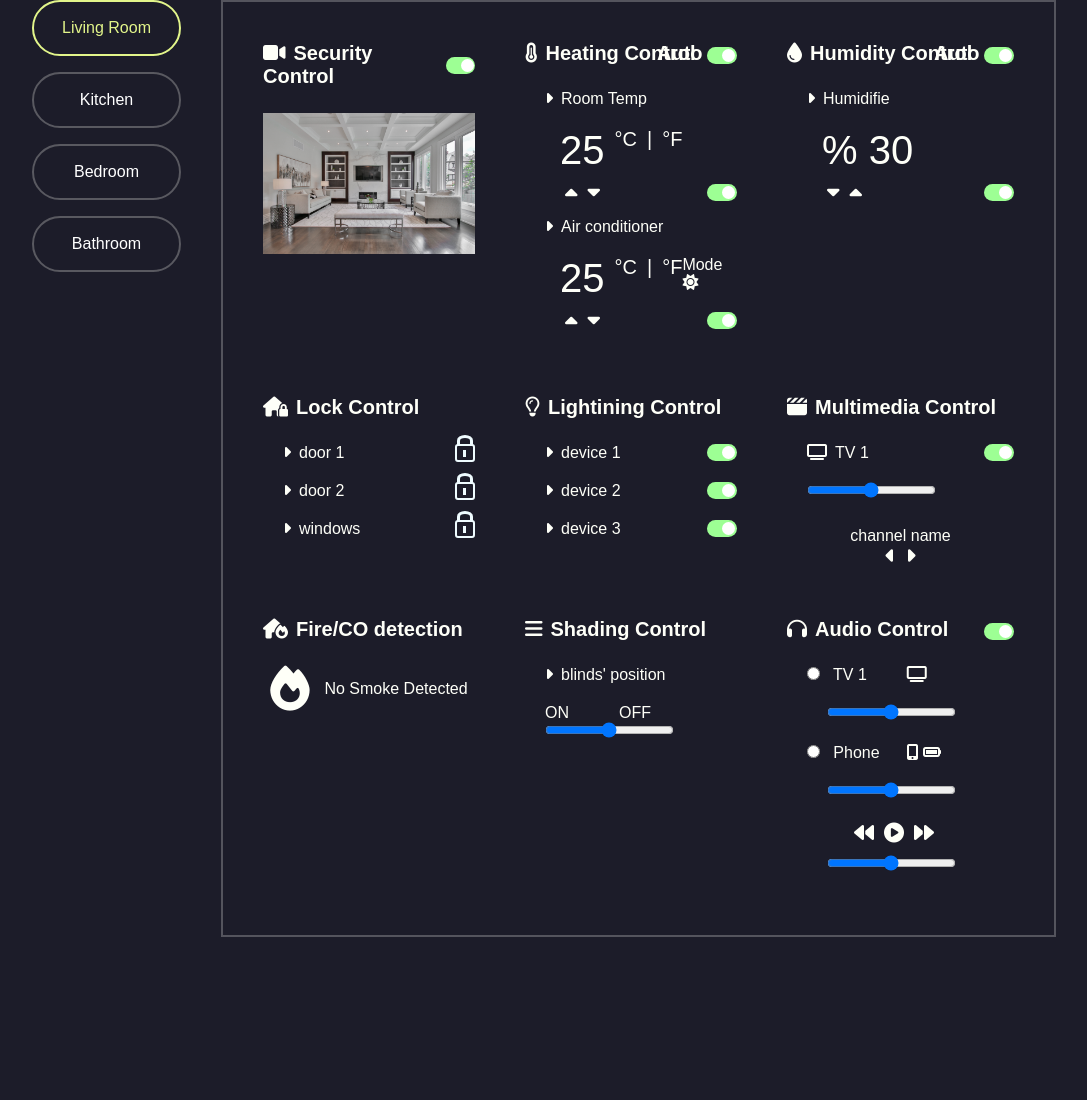
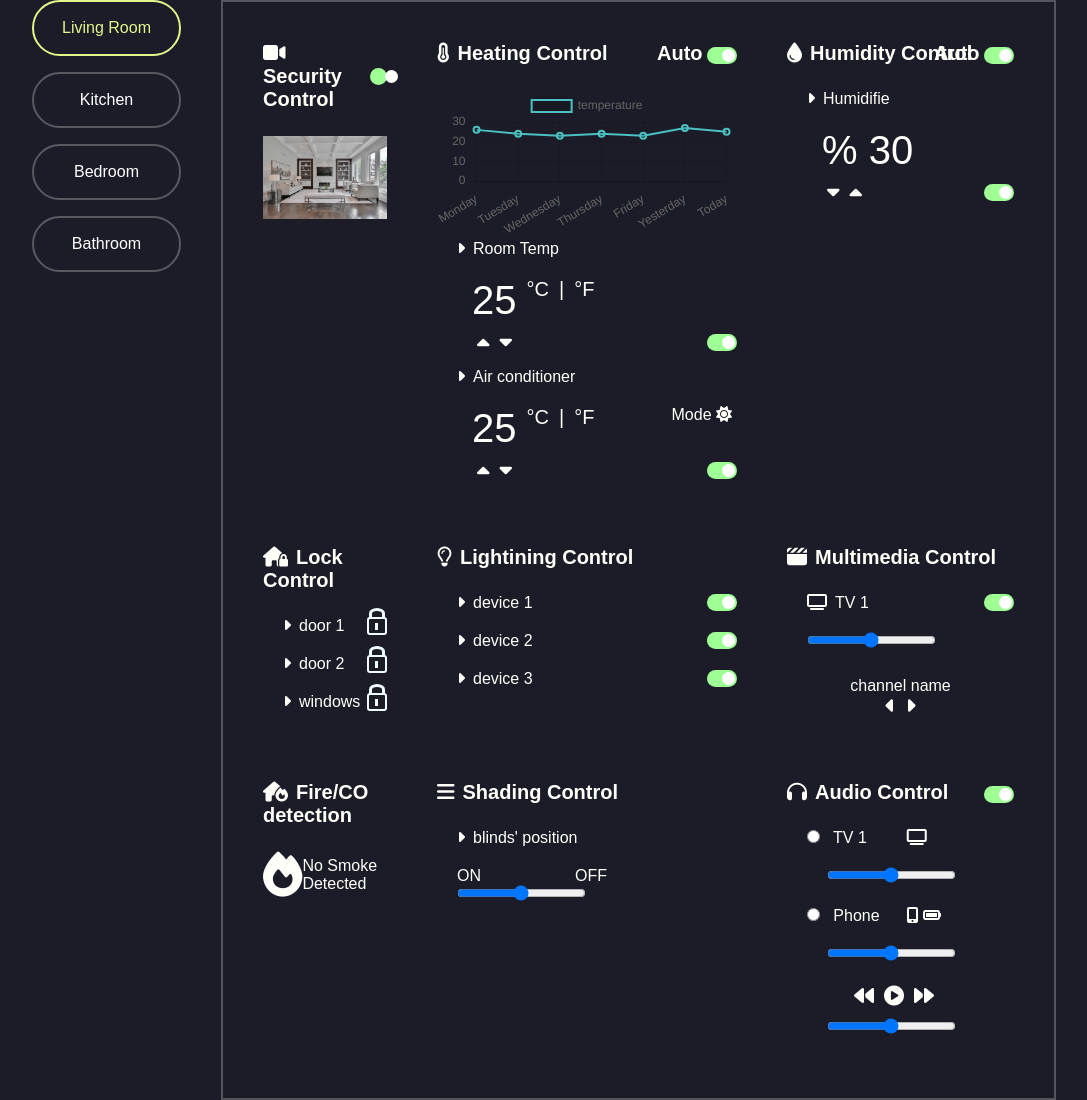
Before and after one commit to cerenkdy/Web-Programming---Home-Automation-WebApp, a PHP site: page /livingroom.html in a window 1280 px wide. Shown: the part 125-1225 px from the top of the page, without its empty margins (96-1183 px from the left). Before the commit the page ends 1062 px from the top, so only its background shows below. Run offline with PHP 8.4, Linux system fonts and the light colour scheme.

Commit message:
line chart has been added to heating control

```diff
--- a/Consumer/livingroom.html
+++ b/Consumer/livingroom.html
@@ -85,6 +85,37 @@
                 </div>
 
                 <div class="control-body02">
+                    <div class="line-chart">
+                        <div>
+                            <canvas id="myChart"></canvas>
+                          </div>
+                          <script src="https://cdn.jsdelivr.net/npm/chart.js"></script>
+                          <script>
+                            const ctx = document.getElementById('myChart');
+
+                            new Chart(ctx, {
+                              type: 'line',
+                              data: {
+                                labels: ['Monday', 'Tuesday', 'Wednesday', 'Thursday', 'Friday', 'Yesterday', 'Today'],
+                                datasets: [{
+                                  label: 'temperature',
+                                  data: [26, 24, 23, 24, 23, 27, 25],
+                                  borderWidth: 2,
+                                  borderColor: 'rgb(75, 192, 192)',
+                                }]
+                              },
+                              options: {
+                                scales: {
+                                  y: {
+                                    beginAtZero: true
+                                  }
+                                }
+                              }
+                            });
+                          </script>
+                    </div>
+
+                    <div>
                         <div class="control-body02-1">
                             <div class="control-body02-1-rt header-item">
                                 <a><i class="fa-solid fa-caret-right"></i>Room Temp</a>
@@ -135,7 +166,6 @@
                                 <a><i class="fa-solid fa-caret-right"></i>Air conditioner</a>
                             </div>
 
-
                             <div class="conditioner">
                                 <div class="temp-mode">
                                     <div class="temp">
@@ -173,6 +203,7 @@
                                             <input type="checkbox" checked>
                                             <span class="slider round"></span>
                                         </label>
+                                    </div>
                                 </div>
                             </div>
                         </div>
--- a/Consumer/style.css
+++ b/Consumer/style.css
@@ -477,3 +477,10 @@ input:checked + .slider:before {
     display: flex;
     flex-direction: row;
 }
+
+.line-chart{
+    display: flex;
+    flex-direction: row;
+    justify-content: center;
+    align-items: center;
+}
```
Lines whose indentation alone changed are shown as unchanged.
